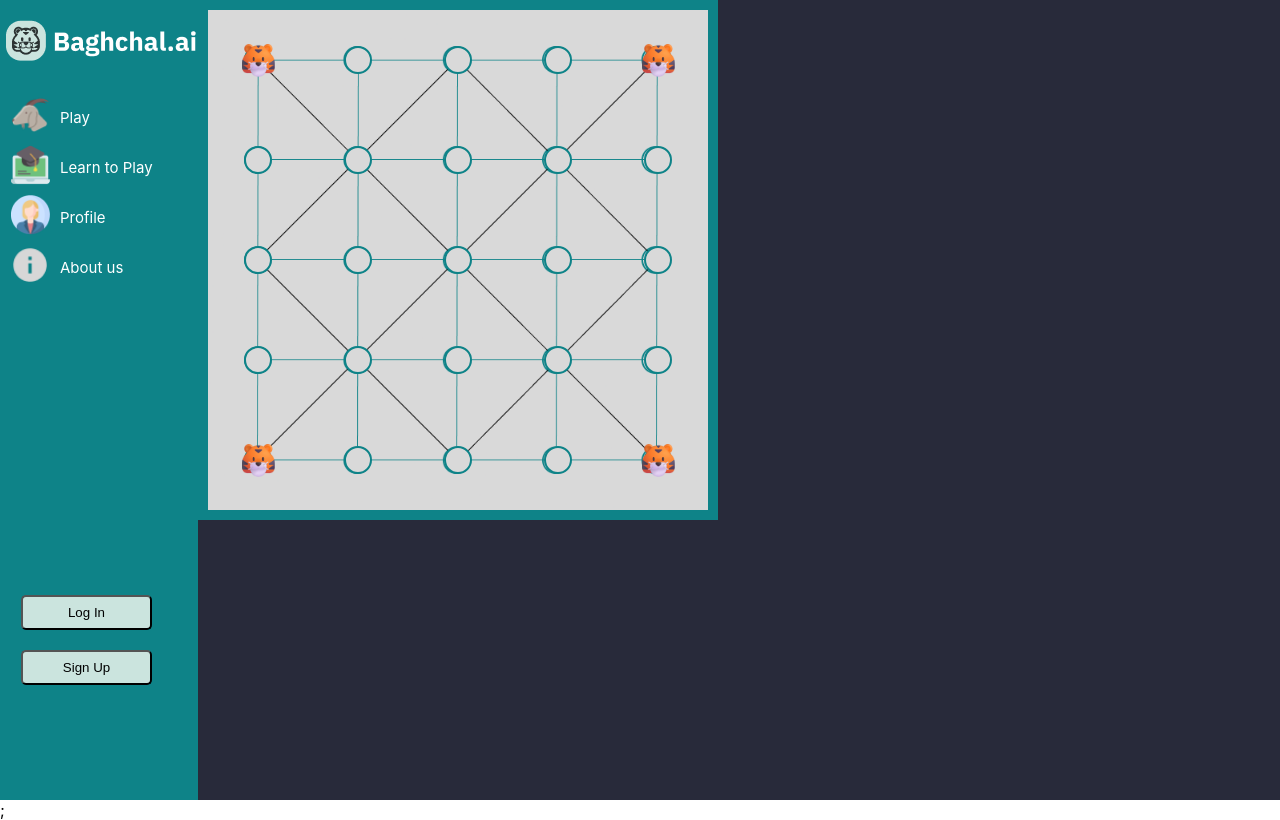
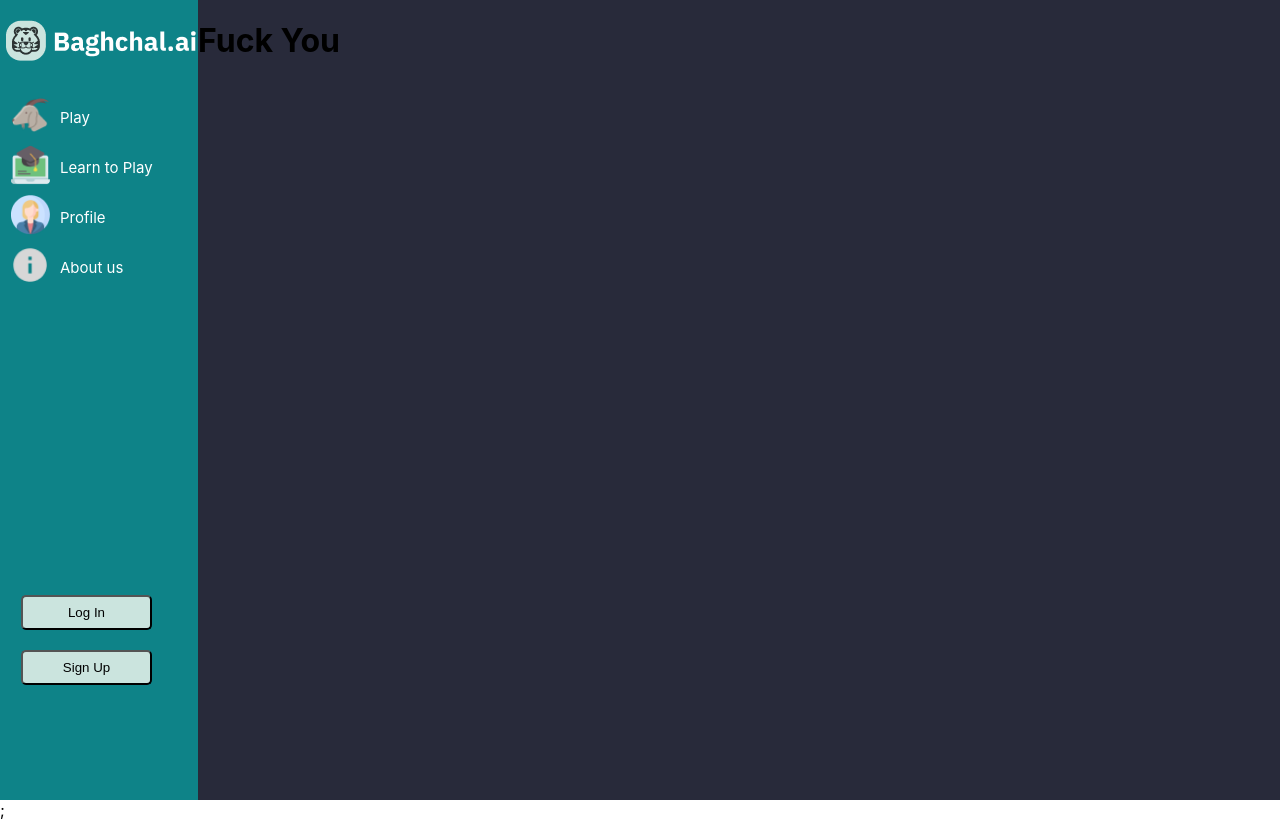
Before and after one commit to manidumaru/bachchal, a React (Create React App) app: page / in a window 1280 px wide. Built offline with nearby package versions, Linux system fonts and the light colour scheme.

Commit message:
ready to mate

```diff
--- a/src/components/Play/play.js
+++ b/src/components/Play/play.js
@@ -1,7 +1,6 @@
 import React from "react";
-import Dots from "../dots";
 
 function Play() {
-  return <Dots key="board" />;
+  return <h1>Fuck You</h1>;
 }
 export default Play;
--- a/src/components/dots.js
+++ /dev/null
@@ -1,109 +0,0 @@
-import tiger from "../assets/tiger_icon.png";
-import "./styles/dots.css";
-import React, {useState} from 'react';
-
-function Dots() {
-  const [boardState, setBoardState] = useState();
-  let board = [];
-  let activePiece = null;
-
-  function dragPieceStart(e) {
-    if (e.target.classList[0] === "tiger-icon") {
-      activePiece = e.target;
-    }
-  }
-
-  function pieceDragOver(e) {
-    e.preventDefault();
-  }
-
-  function pieceDrop(e) {
-    console.log(board[9]);
-    let class_id = e.target.attributes.id.value;
-    var update_className = document.getElementById(`${class_id}`);
-
-    console.log(update_className);
-    // update_className.attributes.class.value = "dots tiger-image";
-    update_className.setAttribute("value", "true")
-    // console.log(update_className.attributes.class.value);
-
-
-    console.log(board[9]);
-
-    if (activePiece) {
-      e.target.append(activePiece);
-      activePiece = null;
-      for (let i = 0; i<25; i++) {
-        if (board[i].props.value === "true") {
-          console.log(board[i].props.className + " " + board[i].props.id);
-        }
-      }
-    }
-  }
-
-  for (let i = 0; i < 5; i++) {
-    for (let j = 0; j < 5; j++) {
-      if (
-        (i === 0 && j === 0) ||
-        (i === 0 && j === 4) ||
-        (i === 4 && j === 0) ||
-        (i === 4 && j === 4)
-      ) {
-        board.push(
-          <div
-            id = {`${i}${j}`}
-            onDrop={(e) => {
-              pieceDrop(e);
-            }}
-            onDragOver={(e) => {
-              pieceDragOver(e);
-            }}
-            onDragStart={(e) => {
-              dragPieceStart(e);
-            }}
-            className="dots tiger-image"
-            value = "true"
-          >
-            <img
-              onDrop={(e) => {
-                pieceDrop(e);
-              }}
-              onDragOver={(e) => {
-                pieceDragOver(e);
-              }}
-              onDragStart={(e) => {
-                dragPieceStart(e);
-              }}
-              src={tiger}
-              className="tiger-icon"
-              alt="tiger"
-              draggable
-            ></img>
-          </div>
-        );
-      } else {
-        board.push(
-          <div
-            id={`${i}${j}`}
-            onDrop={(e) => {
-              pieceDrop(e);
-            }}
-            onDragOver={(e) => {
-              pieceDragOver(e);
-            }}
-            onDragStart={(e) => {
-              dragPieceStart(e);
-            }}
-            className="dots"
-            value = "false"
-            draggable
-          ></div>
-        );
-      }
-    }
-  }
-
-  return <div className="board-holder">{board}</div>;
-}
-
-export default Dots;
--- a/src/components/styles/dots.css
+++ /dev/null
@@ -1,27 +0,0 @@
-.board-holder {
-    height:500px;
-    width:500px;
-    background-image: url('../../assets/background.png');
-    background-size: 500px;
-    display: flex;
-    flex-wrap:wrap;
-    border: 10px solid #0E8388
-}
-
-.dots {
-    height:24px;
-    width:24px;
-    margin:36px;
-    border-radius: 50%;
-    background-color: #D9D9D9;
-    border: 2px solid #0E8388;
-    display: flex;
-    align-items: center;
-    justify-content: center;
-}
-
-
-.tiger-icon {
-    height: 33px;
-    width:33px;
-}
```
